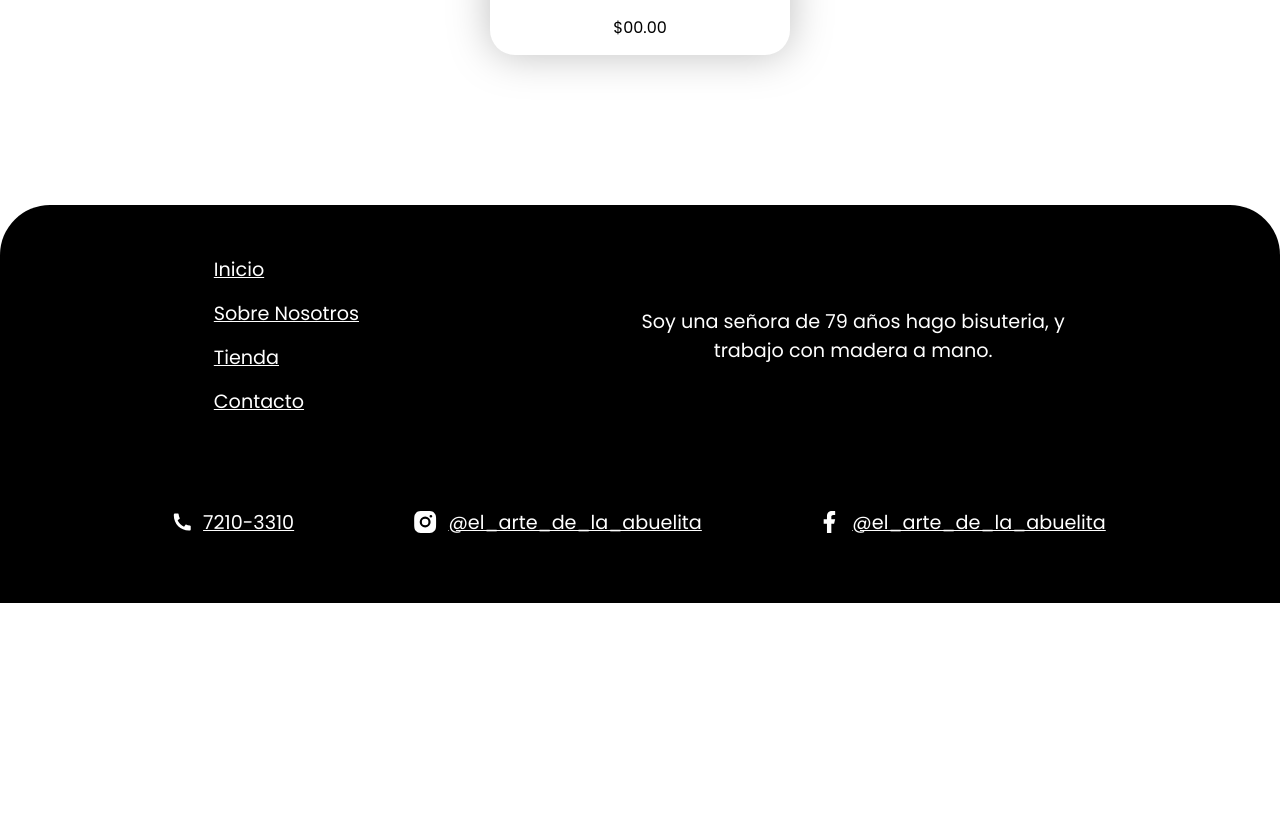
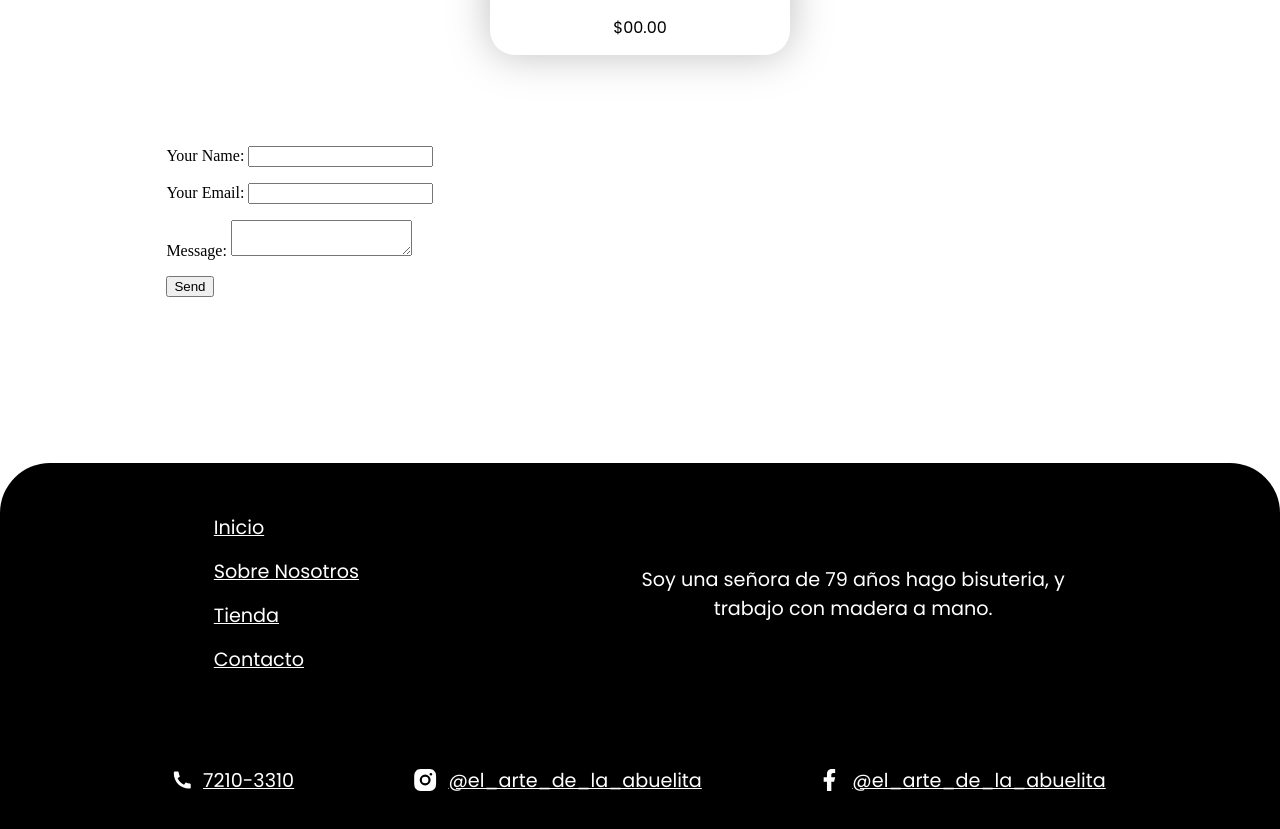
Before and after one commit to codeyStein/el-arte-de-la-abuelita, a Next.js app: page /tienda/bisuteria in a window 1280 px wide. Shown: the part 1480-2309 px from the top of the page. Before the commit the page ends 2083 px from the top, so only its background shows below. Built offline with nearby package versions, Linux system fonts and the light colour scheme; a web font is replaced by a local one.

Commit message:
TEST product forms

```diff
--- a/pages/tienda/bisuteria.js
+++ b/pages/tienda/bisuteria.js
@@ -53,6 +53,22 @@
                 <div className="products" id="productos">
                     {products}
                 </div>
+
+                <form name="contact" method="POST" data-netlify="true">
+                  <p>
+                    <label htmlFor="name">Your Name: <input type="text" name="name" /></label>
+                  </p>
+                  <p>
+                    <label htmlFor="email">Your Email: <input type="email" name="email" /></label>
+                  </p>
+                  <p>
+                    <label htmlFor="message">Message: <textarea name="message"></textarea></label>
+                  </p>
+                  <p>
+                    <button type="submit">Send</button>
+                  </p>
+                </form>
+
             </main>
             <Footer />
         </>
```
